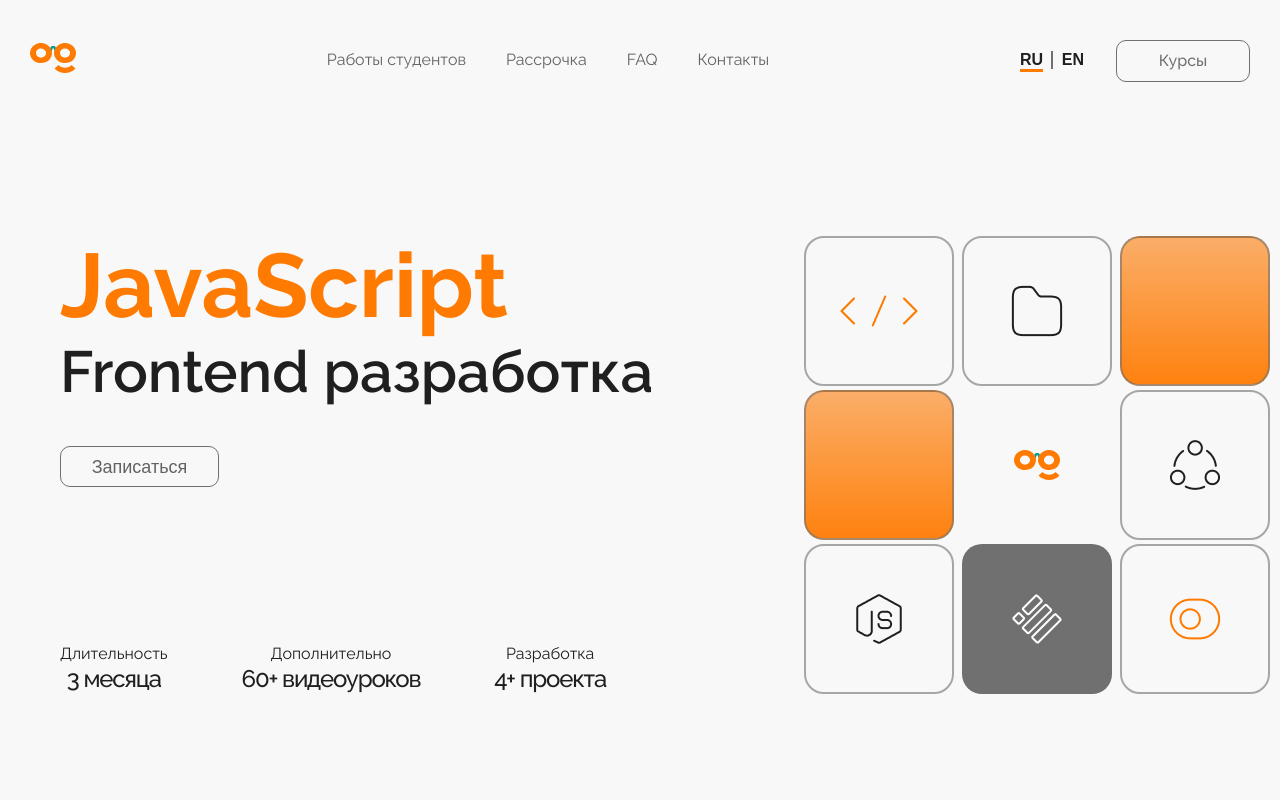
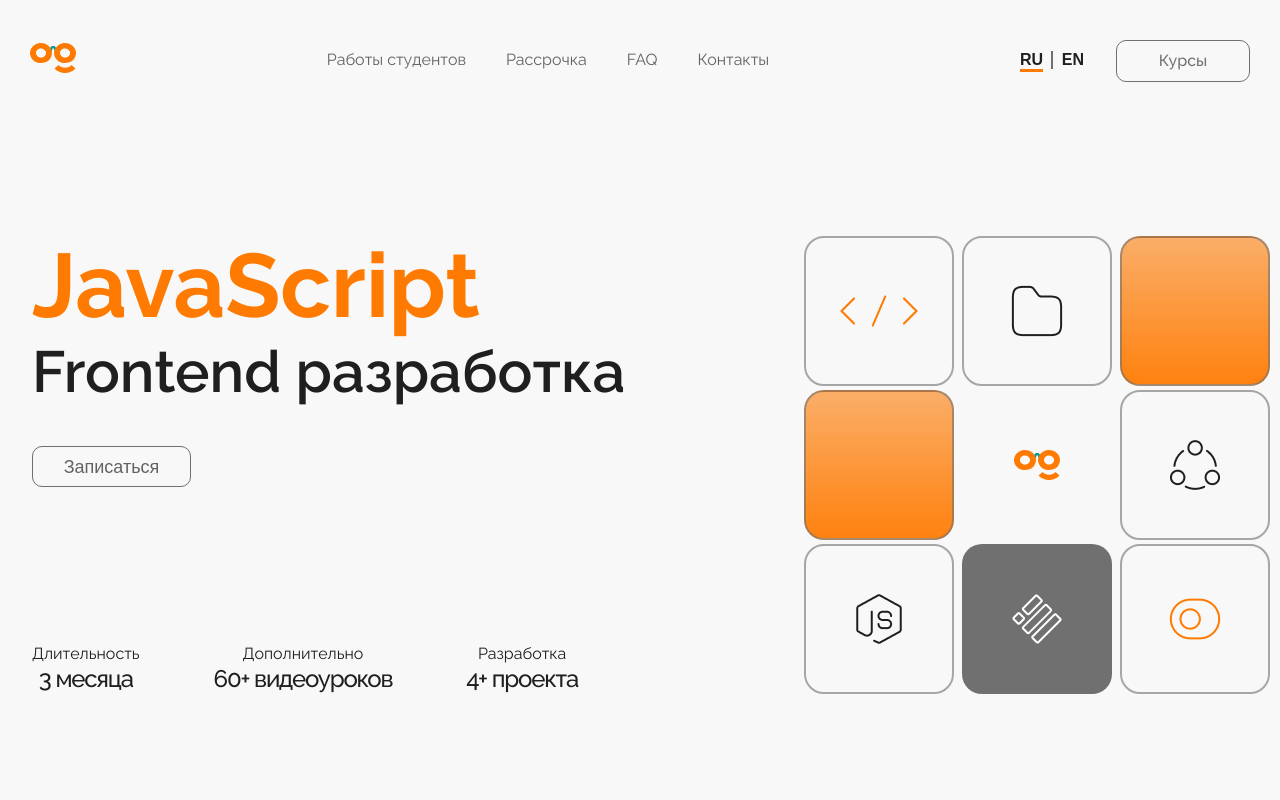
Before and after one commit to ImanArs/ogogoEng, a React (Create React App) app: page /js in a window 1280 px wide. Shown: the top 800 px of the page. Built offline with nearby package versions, Linux system fonts and the light colour scheme.

Commit message:
fixed v2.0

```diff
--- a/src/Layout/MainJS/MainJS.module.scss
+++ b/src/Layout/MainJS/MainJS.module.scss
@@ -5,7 +5,7 @@
 	$main__button__text: rgba(31, 31, 31, 0.69);
 	width: 100%;
 	margin: 9.5rem 0;
-	padding-left: 3.75rem;
+	padding-left: 2rem;
 	overflow: hidden;
 	@media all and (max-width: 992px) {
 		padding-left: 1.875rem;
--- a/src/Layout/MainPython/MainPython.module.scss
+++ b/src/Layout/MainPython/MainPython.module.scss
@@ -5,7 +5,7 @@
 	$main__button__text: rgba(31, 31, 31, 0.69);
 	width: 100%;
 	margin: 9.5rem 0;
-	padding-left: 3.75rem;
+	padding-left: 2rem;
 	overflow: hidden;
 	@media all and (max-width: 992px) {
 		padding-left: 1.875rem;
--- a/src/Layout/MainUX/MainUX.module.scss
+++ b/src/Layout/MainUX/MainUX.module.scss
@@ -5,7 +5,7 @@
 	$main__button__text: rgba(31, 31, 31, 0.69);
 	width: 100%;
 	margin: 9.5rem 0;
-	padding-left: 3.75rem;
+	padding-left: 2rem;
 	overflow: hidden;
 	@media all and (max-width: 992px) {
 		padding-left: 1.875rem;
```
Also changed, not shown: public/logo.png.
